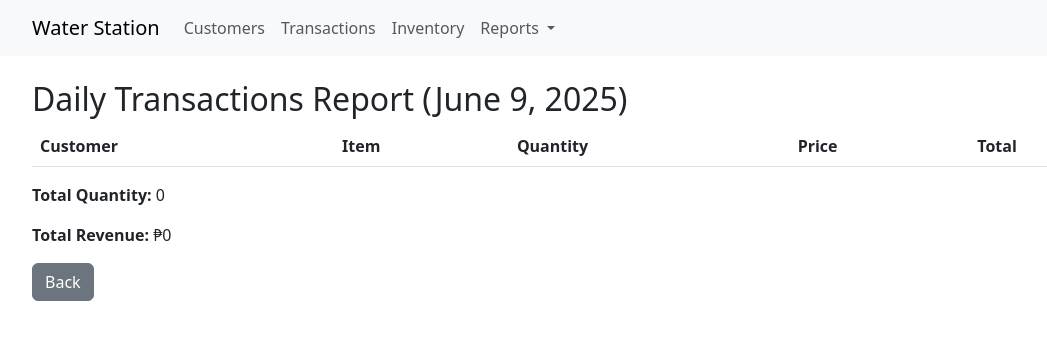
After one commit to gemi-dot/water_refilling_station, a Django app: page /reports/daily/ in a window 1280 px wide. The commit adds this page. Shown: the top 340 px of the page, without its empty margins (50-1097 px from the left). Run offline with Django 4.2, Linux system fonts and the light colour scheme; data that the repository does not hold is empty.

Commit message:
Initial commit - Django water refilling station

```diff
--- a/main/templates/main/base.html
+++ b/main/templates/main/base.html
@@ -28,6 +28,25 @@
               <li class="nav-item"><a href="{% url 'transaction_list' %}" class="nav-link">Transactions</a></li>
               <li class="nav-item"><a href="{% url 'inventory_list' %}" class="nav-link">Inventory</a></li>
 
+
+              <li class="nav-item dropdown">
+                <a class="nav-link dropdown-toggle" href="#" id="reportsDropdown" role="button" data-bs-toggle="dropdown" aria-expanded="false">
+                    Reports
+                </a>
+                <ul class="dropdown-menu" aria-labelledby="reportsDropdown">
+                    <li><a class="dropdown-item" href="{% url 'daily_report' %}">Daily Transactions</a></li>
+                    <!-- Add more reports as needed -->
+                    <!-- <li><a class="dropdown-item" href="{% url 'monthly_report' %}">Monthly Report</a></li> -->
+
+                    <li><a class="dropdown-item" href="{% url 'monthly_report' %}">Monthly Report</a></li>
+
+
+                </ul>
+            </li>
+
+
+
+
               <!-- Uncomment when Inventory views & urls are ready -->
 
 
--- /dev/null
+++ b/main/templates/main/daily_report.html
@@ -0,0 +1,32 @@
+{% extends "main/base.html" %}
+{% block content %}
+<h2>Daily Transactions Report ({{ date }})</h2>
+
+<table class="table table-striped">
+  <thead>
+    <tr>
+      <th>Customer</th>
+      <th>Item</th>
+      <th>Quantity</th>
+      <th>Price</th>
+      <th>Total</th>
+    </tr>
+  </thead>
+  <tbody>
+    {% for t in transactions %}
+    <tr>
+      <td>{{ t.customer.name }}</td>
+      <td>{{ t.inventory_item.name }}</td>
+      <td>{{ t.quantity }}</td>
+      <td>{{ t.price_per_gallon }}</td>
+      <td>{{ t.total_amount }}</td>
+    </tr>
+    {% endfor %}
+  </tbody>
+</table>
+
+<p><strong>Total Quantity:</strong> {{ total_qty }}</p>
+<p><strong>Total Revenue:</strong> ₱{{ total_revenue }}</p>
+
+<a href="{% url 'transaction_list' %}" class="btn btn-secondary">Back</a>
+{% endblock %}
--- a/main/urls.py
+++ b/main/urls.py
@@ -10,15 +10,14 @@ urlpatterns = [
     path('', views.home, name='home'),
     path('transactions/', views.transaction_list, name='transaction_list'),  # <-- list view
     path('transactions/add/', views.add_transaction, name='add_transaction'),
-
     path('transactions/edit/<int:pk>/', views.edit_transaction, name='edit_transaction'),
     path('transactions/<int:pk>/', views.transaction_detail, name='transaction_detail'),
-
     path('transactions/delete/<int:pk>/', views.delete_transaction, name='delete_transaction'),
 
 
     path('inventory/', views.inventory_list, name='inventory_list'),
     path('inventory/add/', views.inventory_add, name='inventory_add'),
+    #path('inventory/edit/<int:pk>/', views.inventory_edit, name='inventory_edit'),
 
     path('inventory/edit/<int:pk>/', views.inventory_edit, name='inventory_edit'),
 
@@ -26,10 +25,10 @@ urlpatterns = [
     path('inventory/delete/<int:pk>/', views.inventory_delete, name='inventory_delete'),
 
 
-
-    #path('inventory/add/', views.inventory_add, name='inventory_form'),
+    path('reports/daily/', views.daily_report, name='daily_report'),
 
 
+    path('reports/monthly/', views.monthly_report, name='monthly_report'),
 
 
 ]
--- a/main/views.py
+++ b/main/views.py
@@ -7,9 +7,18 @@ from .forms import CustomerForm
 from .models import Transaction
 from .forms import TransactionForm
 
-
 from .models import InventoryItem
 from .forms import InventoryItemForm  # You'll create this next
+
+from django.utils import timezone
+
+
+from django.db.models import Sum, F, DecimalField, ExpressionWrapper
+
+
+from django.db.models.functions import TruncMonth
+
+
 
 
 
@@ -189,9 +198,6 @@ def inventory_edit(request, pk):
         form = InventoryItemForm(instance=item)
     return render(request, 'main/inventory_edit.html', {'form': form})
 
-
-
-
 # Delete Inventory Item
 def inventory_delete(request, pk):
     item = get_object_or_404(InventoryItem, pk=pk)
@@ -199,3 +205,41 @@ def inventory_delete(request, pk):
         item.delete()
         return redirect('inventory_list')
     return render(request, 'main/inventory_confirm_delete.html', {'item': item})
+
+############
+#june14--
+
+def daily_report(request):
+    today = timezone.now().date()
+    transactions = Transaction.objects.filter(created_at__date=today)
+
+    total_qty = transactions.aggregate(Sum('quantity'))['quantity__sum'] or 0
+    total_revenue = sum([t.total_amount for t in transactions])
+
+    return render(request, 'main/daily_report.html', {
+        'transactions': transactions,
+        'total_qty': total_qty,
+        'total_revenue': total_revenue,
+        'date': today
+    })
+
+##########
+
+def monthly_report(request):
+    monthly_data = (
+        Transaction.objects
+        .annotate(
+            month=TruncMonth('created_at'),
+            amount=ExpressionWrapper(F('quantity') * F('price_per_gallon'), output_field=DecimalField())
+        )
+        .values('month')
+        .annotate(total=Sum('amount'))
+        .order_by('month')
+    )
+
+    return render(request, 'main/monthly_report.html', {'monthly_data': monthly_data})
+
+
+
+
+######
```
Also changed, not shown: main/templates/main/monthly_report.html (added, +26 -0 lines), 1 other file.
